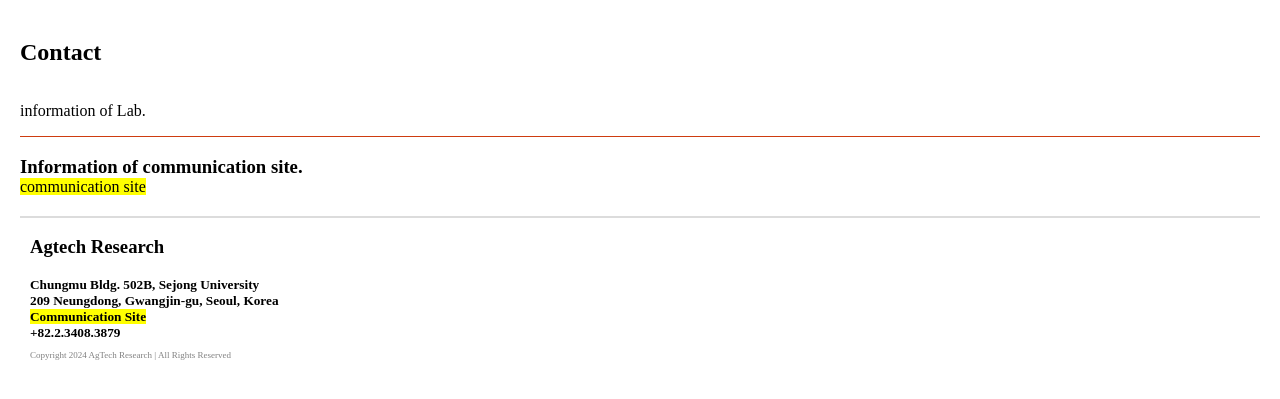
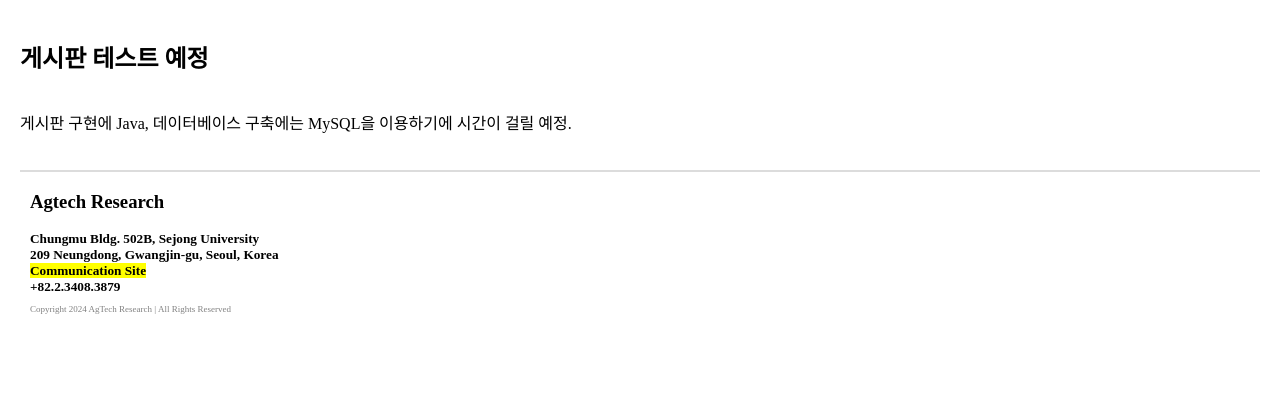
Before and after one commit to sjdesa/sjdesa.github.io, a plain HTML site: page page/communication.html in a window 1280 px wide. Shown: the part 93-492 px from the top of the page. Drawn offline with Linux system fonts and the light colour scheme.

Commit message:
Update communication.html

```diff
--- a/page/communication.html
+++ b/page/communication.html
@@ -31,17 +31,8 @@
     <header></header>
 
     <main>
-      <h2>Contact</h2>
-      <section>
-        <p>information of Lab.</p>
-      </section>
-      <article>
-        <nav>
-          <h3>Information of communication site.</h3>
-          <a href="https://cafe.naver.com/pinkzsga7" target="_blank">
-            <mark>communication site</mark></a>
-        </nav>
-      </article>
+      <h2>게시판 테스트 예정</h2>
+      <p>게시판 구현에 Java, 데이터베이스 구축에는 MySQL을 이용하기에 시간이 걸릴 예정.</p>
     </main>
 
     <footer></footer>
```
